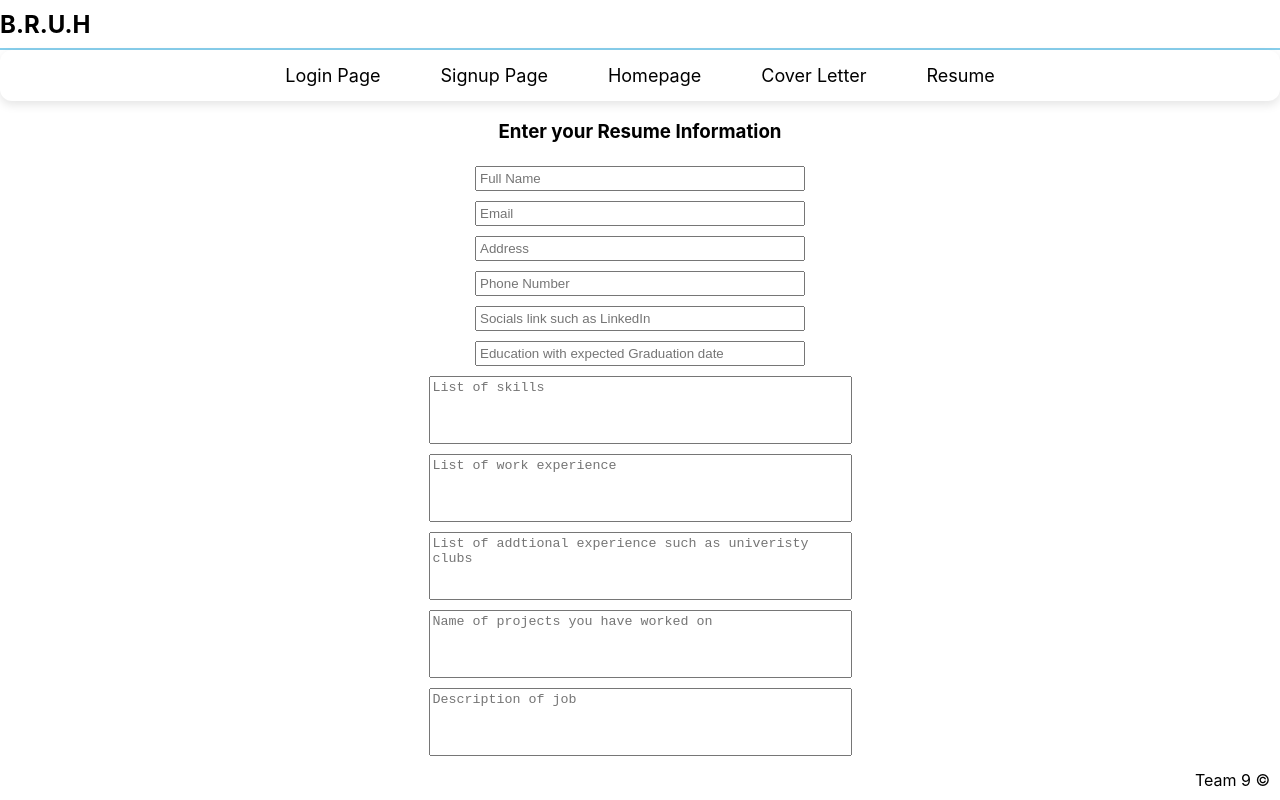
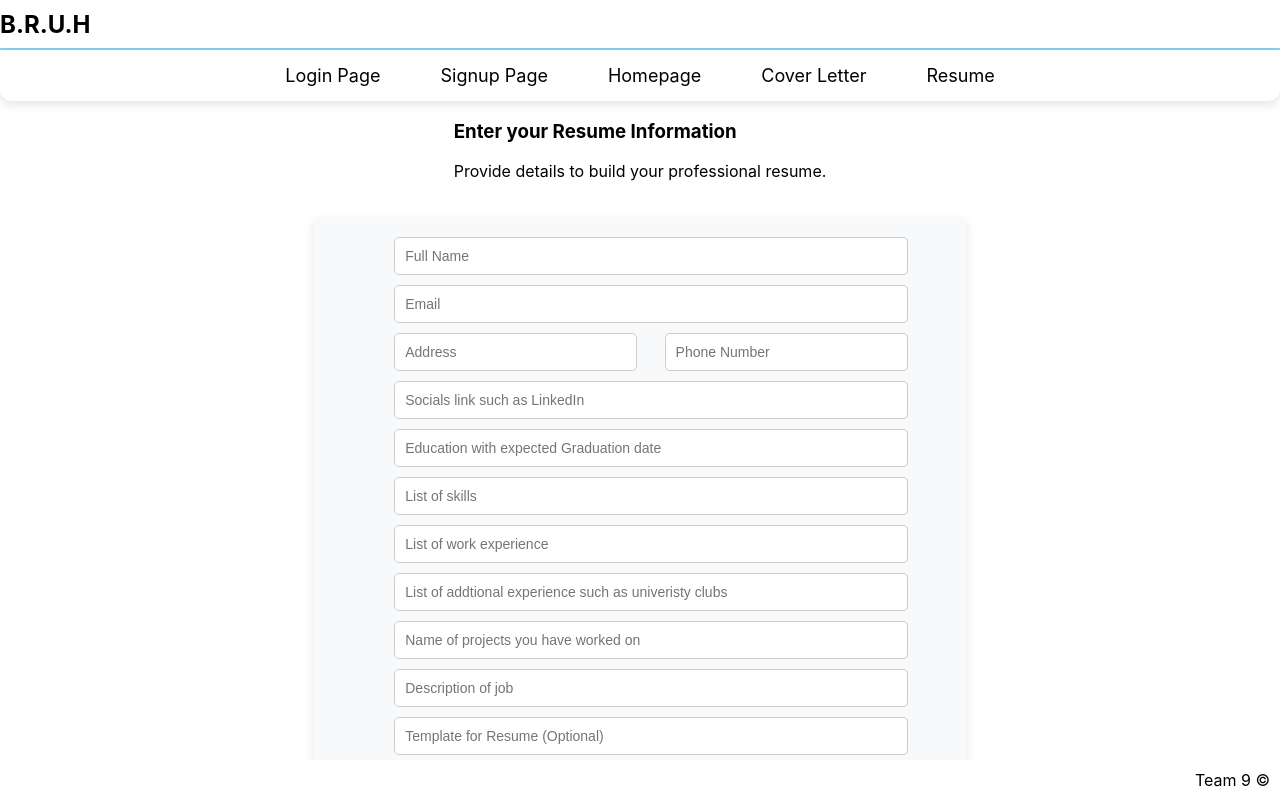
Before and after one commit to rodolfo-gp/Build-Resume-Until-Hired, a React (Create React App) app in the folder presentationLayer/react-app/: page /Resume in a window 1280 px wide. Built offline with nearby package versions, Linux system fonts and the light colour scheme.

Commit message:
CV and Resume CV
Styling for the pages are done now begins testing to ensure it maintains the same functionality

```diff
--- a/presentationLayer/react-app/src/components/InputField.js
+++ b/presentationLayer/react-app/src/components/InputField.js
@@ -2,20 +2,28 @@ import React from "react";
 
 import "../styles/Form.css";
 
-function InputField({field, value, handleChange, setFormData, textAreaFields, placeholder, row, col}){
-    const isTextArea = textAreaFields.includes(field);
+function InputField({
+	field,
+	value,
+	handleChange,
+	setFormData,
+	textAreaFields,
+	placeholder,
+	row,
+	col,
+}) {
 
 	const isLatexField = field === "latex";
 
-    const handleCheckboxChange = (event) =>{
+	const handleCheckboxChange = (event) => {
 		setFormData((prevState) => ({
 			...prevState,
 			[field]: {
 				...prevState[field],
-                value: event.target.checked
+				value: event.target.checked,
 			},
 		}));
-    }
+	};
 
 	/**
      *  The purpose of this component is to make the code in Resume.js and
@@ -24,54 +32,33 @@ function InputField({field, value, handleChange, setFormData, textAreaFields, pl
      */
 	let inputElement;
 
-    if(isLatexField){
+	if (isLatexField) {
 		inputElement = (
 			<label>
 				<input
-                    type = "checkbox"
-                    name = {field}
-                    id = {field}
-                    checked = {value}
-                    onChange = {handleCheckboxChange}
+					type="checkbox"
+					name={field}
+					id={field}
+					checked={value}
+					onChange={handleCheckboxChange}
 				/>
-                <span>
-                    Use LaTeX for Formatting
-                </span>
+				<span>Use LaTeX for Formatting</span>
 			</label>
 		);
-    } else if (isTextArea){
-        inputElement = (
-            <textarea
-                name = {field}
-                id = {field}
-                value = {value}
-                onChange = {(event) => handleChange(event, setFormData)}
-                placeholder = {placeholder}
-                rows = {row}
-                cols = {col}
-            />
-        );
-    } else{
+	}else {
 		inputElement = (
 			<input
-                type = "text"
-                name = {field}
-                id = {field}
-                value = {value}
-                onChange = {(event) => handleChange(event, setFormData)}
-                placeholder = {placeholder}
+				type="text"
+				name={field}
+				id={field}
+				value={value}
+				onChange={(event) => handleChange(event, setFormData)}
+				placeholder={placeholder}
 			/>
 		);
 	}
 
-    return(
-        <div className = "field-container">
-            {inputElement}
-        </div>
-    );
-
+	return <div className="field-container">{inputElement}</div>;
 }
 
-
-
 export default InputField;
--- a/presentationLayer/react-app/src/pages/CoverLetter.js
+++ b/presentationLayer/react-app/src/pages/CoverLetter.js
@@ -4,7 +4,11 @@ import { useNavigate } from "react-router-dom";
 import { handleChange } from "../utils/FormValidation";
 import InputField from "../components/InputField";
 
-function CoverLetterForm({ row, col }) {
+/**
+ * The CSS for this page comes from the input field component
+ */
+
+function CoverLetterForm() {
 	const navigate = useNavigate();
 	const [output, setOutput] = useState([]);
 
@@ -17,7 +21,7 @@ function CoverLetterForm({ row, col }) {
 		recipientInfo: { value: "", placeholder: "Name of Hiring Manager" },
 		companyName: { value: "", placeholder: "Company Name" },
 		companyLocation: { value: "", placeholder: "Location of the Company" },
-		skills: {value: "", placeholder: "List skills seperated by commas"},
+		skills: { value: "", placeholder: "List skills seperated by commas" },
 		workExperience: { value: "", placeholder: "List of work experience" },
 		additionalExperience: {
 			value: "",
@@ -25,16 +29,28 @@ function CoverLetterForm({ row, col }) {
 		},
 		projects: { value: "", placeholder: "Name of projects you have worked on" },
 		jobDesc: { value: "", placeholder: "Description of job" },
-		template: {value: "", placeholder: "Template for Cover Letter (Optional)"},
-		latex: {value: false, placeholder: ""}
+		template: {
+			value: "",
+			placeholder: "Template for Cover Letter (Optional)",
+		},
+		latex: { value: false, placeholder: "" },
 	});
 
-	const textAreaFields = [
-		"workExperience",
-		"additionalExperience",
-		"projects",
-		"jobDesc",
-		"template"
+	/** This is out the page is going to be laid out */
+	const fieldGroups = [
+		["name"],
+		["email"],
+		["address", "phone"],
+		["education"],
+		["recipientInfo"],
+		["companyName", "companyLocation"],
+		["skills"],
+		["workExperience"],
+		["additionalExperience"],
+		["projects"],
+		["jobDesc"],
+		["template"],
+		["latex"],
 	];
 
 	const URL = "https://api.bru-h.xyz/coverletter";
@@ -47,55 +63,88 @@ function CoverLetterForm({ row, col }) {
 			method: "POST",
 			headers: myHeaders,
 			body: JSON.stringify(formData),
-		}).then((response)=>{
+		})
+			.then((response) => {
 				let result = response.json();
 				if (response.status >= 200 && response.status < 300) {
-				return result
+					return result;
 				}
-		}).then((data)=>{
+			})
+			.then((data) => {
 				const formattedText = data["doc_body"].split("\\n");
-			setOutput(formattedText)
+				setOutput(formattedText);
 			});
 		return false;
 	}
 
 	return (
 		<div className="form-container">
+			<div>
 				<h3>Enter your Cover Letter Information</h3>
-			{Object.entries(formData).map(([field, data]) => (
+				<p>Provide details below to build your professional cover letter.</p>
+			</div>
+
+			{/**
+			 * This looks confusing but .map() is a function
+			 * So it can have a return given there's {}
+			 */}
+			<div className = "two-column-grid">
+				{fieldGroups.map((fields, index) => {
+					/** we are destructing to make the later part of the code more readable */
+					const [leftName, rightName] = fields;
+					const leftEntry = formData[leftName];
+					const rightEntry = rightName ? formData[rightName] : null;
+
+					return (
+						<div className="row">
 							<InputField
-					field={field}
-					value={data.value}
+								field={leftName}
+								value={leftEntry.value}
 								handleChange={handleChange}
 								setFormData={setFormData}
-					textAreaFields={textAreaFields}
-					placeholder={data.placeholder}
-					row={row}
-					col={col}
+								placeholder={leftEntry.placeholder}
 							/>
-			))}
+							{rightEntry && (
+								<InputField
+									field={rightName}
+									value={rightEntry.value}
+									handleChange={handleChange}
+									setFormData={setFormData}
+									placeholder={rightEntry.placeholder}
+								/>
+							)}
+						</div>
+					);
+				})}
 
+				{/**Buttons */}
 				<div className="button-container">
 					<button
 						className="back-button"
 						type="button"
 						onClick={() => navigate("/Homepage")}
 					>
-					Back
+						Main Menu
 					</button>
 					<button
 						className="submit"
 						type="submit"
 						onClick={(event) => senddata(event)}
 					>
-					Submit
+						Generate Letter →
 					</button>
 				</div>
+
 				<div>
 					{output.map((line, index) => (
 						<p key={index}>{line}</p>
 					))}
 				</div>
+
+			{/** End of two-column-grid*/}
+			</div>
+
+		{/** End of form-container */}
 		</div>
 	);
 }
--- a/presentationLayer/react-app/src/pages/Resume.js
+++ b/presentationLayer/react-app/src/pages/Resume.js
@@ -3,6 +3,10 @@ import { useNavigate } from "react-router-dom";
 
 import { handleChange } from "../utils/FormValidation";
 import InputField from "../components/InputField";
+
+/**
+ * The CSS for this page comes from the input field component
+ */
 
 function ResumeForm({ row, col }) {
 	const navigate = useNavigate();
@@ -30,13 +34,19 @@ function ResumeForm({ row, col }) {
 		latex: {value: ""}
 	});
 
-	const textAreaFields = [
-		"skills",
-		"workExperience",
-		"additionalExperience",
-		"projects",
-		"jobDesc",
-		"template",
+	const fieldGroups = [
+		["name"],
+		["email"],
+		["address", "phone"],
+		["socials"],
+		["education"],
+		["skills"],
+		["workExperience"],
+		["additionalExperience"],
+		["projects"],
+		["jobDesc"],
+		["template"],
+		["latex"],
 	];
 
 	const URL = "https://api.bru-h.xyz/resume";
@@ -63,42 +73,72 @@ function ResumeForm({ row, col }) {
 
 	return (
 		<div className="form-container">
+			<div>
 				<h3>Enter your Resume Information</h3>
+				<p>Provide details to build your professional resume.</p>
+			</div>
 
-			{Object.entries(formData).map(([field, data]) => (
+			{/**
+			 * This looks confusing but .map() is a function
+			 * So it can have a return given there's {}
+			 */}
+			<div className = "two-column-grid">
+				{fieldGroups.map((fields, index) => {
+					/** we are destructing to make the later part of the code more readable */
+					const [leftName, rightName] = fields;
+					const leftEntry = formData[leftName];
+					const rightEntry = rightName ? formData[rightName] : null;
+
+					return (
+						<div className="row">
 							<InputField
-					field={field}
-					value={data.value}
+								field={leftName}
+								value={leftEntry.value}
 								handleChange={handleChange}
 								setFormData={setFormData}
-					textAreaFields={textAreaFields}
-					placeholder={data.placeholder}
-					row={row}
-					col={col}
+								placeholder={leftEntry.placeholder}
 							/>
-			))}
+							{rightEntry && (
+								<InputField
+									field={rightName}
+									value={rightEntry.value}
+									handleChange={handleChange}
+									setFormData={setFormData}
+									placeholder={rightEntry.placeholder}
+								/>
+							)}
+						</div>
+					);
+				})}
 
+				{/**Buttons */}
 				<div className="button-container">
 					<button
 						className="back-button"
 						type="button"
 						onClick={() => navigate("/Homepage")}
 					>
-					Back
+						Main Menu
 					</button>
 					<button
 						className="submit"
 						type="submit"
 						onClick={(event) => senddata(event)}
 					>
-					Submit
+						Generate Letter →
 					</button>
 				</div>
+
 				<div>
 					{output.map((line, index) => (
 						<p key={index}>{line}</p>
 					))}
 				</div>
+
+			{/** End of two-column-grid*/}
+			</div>
+
+		{/** End of form-container */}
 		</div>
 	);
 }
--- a/presentationLayer/react-app/src/styles/Form.css
+++ b/presentationLayer/react-app/src/styles/Form.css
@@ -17,6 +17,8 @@ div.form-container{
 
     overflow-y: auto;
     overflow-x: hidden;
+
+    width: 100%;
 }
 
 div.form-container textarea{
@@ -24,8 +26,41 @@ div.form-container textarea{
     padding: 3px;
 }
 
+/*CSS for the form*/
+.two-column-grid{
+    display: flex;
+    flex-direction: column;
+    align-items: center;
+    justify-content: center;
+
+    width: 48%;
+    max-width: 80%;
+    margin:20px auto;
+    padding: 20px;
+    background: #f8f9fa;
+    border-radius: 8px;
+    box-shadow: 0 4px 10px rgba(0, 0, 0, 0.1);
+
+}
+
+.row{
+    display: flex;
+    justify-content: space-between;
+    align-items: center;
+    gap: 10%;
+
+    width: 80%;
+    max-width: 80%;
+
+    margin-bottom: 10px;
+}
+
+.field-container{
+    flex-grow: 1;
+}
+
 /* Check box styling*/
-div.field-container label{
+.field-container > label{
     display: inline-flex;
     align-items: center;
     justify-content: center;
@@ -47,81 +82,72 @@ input[type="checkbox"]{
 label span{
     white-space: nowrap;
 }
+/* End of Checkbox styling*/
 
+/*Button Styling*/
+.button-container{
+    width: 100%;
+    margin-top: 50px;
+    display: flex;
+    gap: 10px;
+    justify-content: space-between;
+}
 
+.back-button{
+    background: white;
+    color: black;
+    padding: 8px 16px;
+    font-size: 14px;
+    border-radius: 6px;
+    cursor: pointer;
+}
 
-/*This CSS applies for form elements*/
-form.form-container{
-    height: 100%;
+.back-button:hover{
+    background: #f0f0f0;
+}
+
+.submit{
+    background: #111;
+    color: white;
+    padding: 8px 16px;
+    font-size: 14px;
+    border-radius: 6px;
+    border: none;
+    gap: 5px;
+    cursor: pointer;
+
     display: flex;
-    flex-direction: column;
-
-    justify-content: flex-start;
     align-items: center;
 }
 
-button{
-    text-align: center;
-    border-radius: 5px;
-    text-decoration: none;  /* Remove underline */
-    cursor: pointer;
-    padding: 5px;
-    margin: 5px;
-}
-
-button:hover{
-    background-color: lightgrey;
-}
-
-.field-container{
-    display: flex;
-    justify-content: center;
-
-    width: 100%;
-    margin: 5px;
-
-}
-
-.button-container{
-    display: flex;
-    width: 100%; /*takes up the entire width in parent (form-container*/
-
-    justify-content: center;
-    align-items: center;
-
-    margin-top: auto;
-    gap: 10px;
-}
-
-.button-container > button {
-    max-width: 500px;
-    max-height: 200px;
+.submit:hover{
+    background: #222;
 }
 
 
 /*This is for screens >712px width*/
 @media(min-width: 712px){
-    .form-container input{
-        width: 25%;
-        padding: 3px;
-    }
 
-    button{
-        width: 10%;
+    .field-container input,
+    .field-container textarea{
+        width: 100%;
+        padding: 10px;
+        border: 1px solid #ccc;
+        border-radius: 5px;
+        font-size: 14px;
     }
 
 }
 
 /*This is for screens <712px width*/
 @media(max-width: 712px){
-    .form-container input{
-        width: 50%;
-        padding: 3px;
-    }
-
-    div.form-container textarea{
-        width: 50%;
-        padding: 3px;
+    .form-container input,
+    .form-container textarea{
+        width: 100%;
+        padding: 10px;
+        border: 1px solid #ccc;
+        border-radius: 5px;
+        font-size: 14px;
     }
 
     button{
```
Lines whose indentation alone changed are shown as unchanged.
